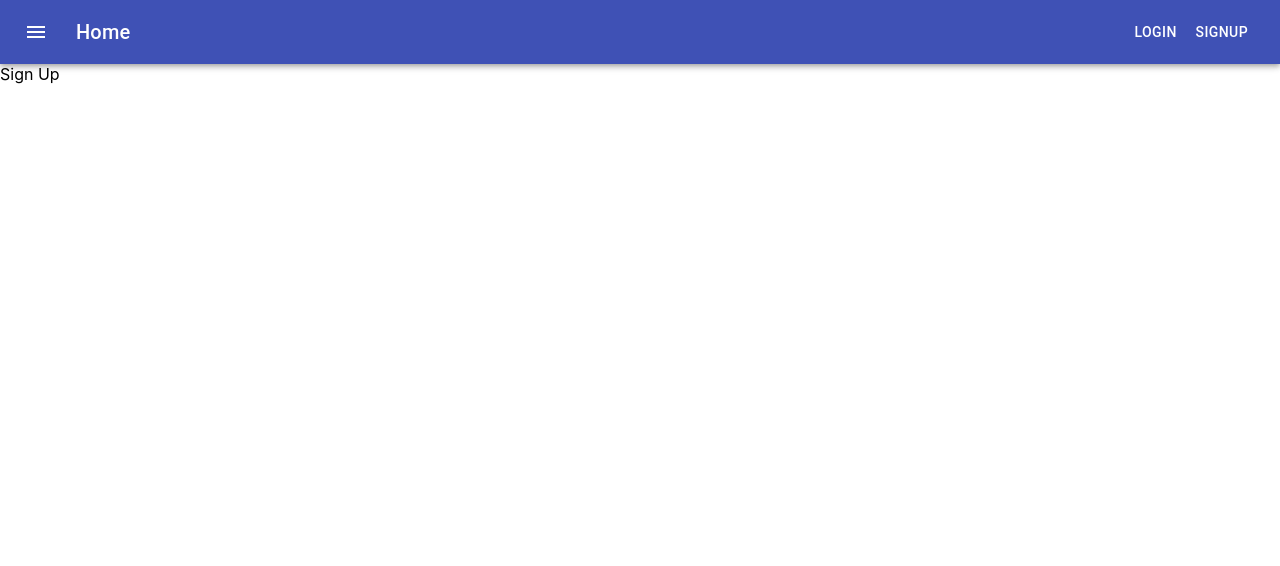
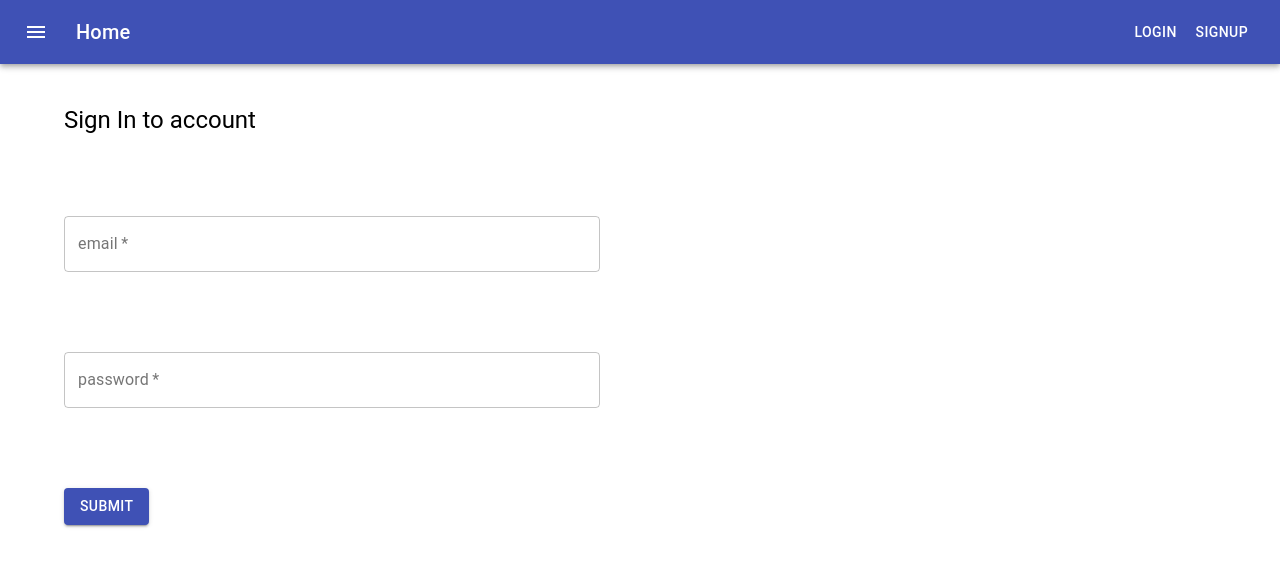
Before and after one commit to mikohan/front-back-auth-system, a React (Create React App) app in the folder frontend/: page /signup in a window 1280 px wide. Shown: the top 566 px of the page. Built offline with nearby package versions, Linux system fonts and the light colour scheme.

Commit message:
Sign up page working

```diff
--- a/frontend/src/containers/SignUp.tsx
+++ b/frontend/src/containers/SignUp.tsx
@@ -1,7 +1,116 @@
-import React, { ReactElement } from 'react';
+import React, { ReactElement, useState } from 'react';
+import { Redirect } from 'react-router-dom';
+import { createStyles, makeStyles, Theme } from '@material-ui/core/styles';
+import {
+  Typography,
+  Grid,
+  Container,
+  TextField,
+  Button,
+} from '@material-ui/core';
+import { signup } from '../store/users/userAction';
+import { useSelector, useDispatch } from 'react-redux';
+import { IState } from '../intefaces';
 
-export interface Props {}
+const useStyles = makeStyles((theme: Theme) =>
+  createStyles({
+    title: {
+      padding: theme.spacing(5),
+    },
+    textField: {
+      padding: theme.spacing(5),
+    },
+    bottom: {
+      padding: theme.spacing(5),
+      '&>span': {
+        marginRight: theme.spacing(1),
+        marginLeft: theme.spacing(1),
+      },
+    },
+  })
+);
+export interface LoginProps {}
+export interface ILogin {
+  email: string;
+  password: string;
+}
 
-export default function SignUp(props: Props): ReactElement | null {
-  return <div>Sign Up</div>;
+export default function Login(): ReactElement | null {
+  const classes = useStyles();
+  const dispatch = useDispatch();
+  const [error, setError] = useState<string | null>(null);
+  const isAuthenticated = useSelector(
+    (state: IState) => state.user.isAuthenticated
+  );
+
+  const [formData, setFormData] = useState<ILogin>({
+    email: '',
+    password: '',
+  });
+
+  function onChange(e: React.ChangeEvent<HTMLInputElement>) {
+    setFormData({ ...formData, [e.target.name]: e.target.value });
+  }
+  function onSubmit() {
+    // login(emal, password)
+    if ((formData.email, formData.password)) {
+      dispatch(signup(formData.email, formData.password));
+    } else {
+      setError('Email and password cannot be empty');
+    }
+  }
+
+  // is the user authenticated
+  // Redirect to home page
+  if (isAuthenticated) {
+    return <Redirect to="/" />;
+  }
+
+  return (
+    <Container maxWidth="lg">
+      <Grid container>
+        <Grid className={classes.title} item xs={12}>
+          <Typography variant="h5">Sign In to account</Typography>
+        </Grid>
+        {error && (
+          <Grid className={classes.title} item xs={12}>
+            <Typography variant="h5">{error}</Typography>
+          </Grid>
+        )}
+        <Grid item xs={6}>
+          <Grid className={classes.textField} item xs={12}>
+            <TextField
+              name="email"
+              defaultValue=""
+              variant="outlined"
+              placeholder="Email"
+              label="email"
+              type="email"
+              fullWidth
+              required
+              onChange={onChange}
+            />
+          </Grid>
+          <Grid className={classes.textField} item xs={12}>
+            <TextField
+              name="password"
+              defaultValue=""
+              variant="outlined"
+              placeholder="Password"
+              label="password"
+              type="password"
+              fullWidth
+              required
+              onChange={onChange}
+            />
+          </Grid>
+          <Grid className={classes.textField} item xs={12}>
+            <Button variant="contained" color="primary" onClick={onSubmit}>
+              Submit
+            </Button>
+          </Grid>
+        </Grid>
+      </Grid>
+    </Container>
+  );
 }
--- a/frontend/src/store/users/userAction.ts
+++ b/frontend/src/store/users/userAction.ts
@@ -15,6 +15,10 @@ import {
   USER_PASSWORD_RESET_FAIL,
   USER_PASSWORD_RESET_CONFIRM_SUCCESS,
   USER_PASSWORD_RESET_CONFIRM_FAIL,
+  USER_SIGN_UP_SUCCESS,
+  USER_SIGN_UP_FAIL,
+  USER_ACTIVATION_SUCCESS,
+  USER_ACTIVATION_FAIL,
 } from './userActionTypes';
 
 export const checkAuthenticated = () => async (
@@ -92,6 +96,8 @@ export const loadUser = () => async (
   }
 };
 
+// USER login
+
 export const login = (email: string, password: string) => async (
   dispatch: ThunkDispatch<IState, void, IUserAction>
 ) => {
@@ -108,6 +114,49 @@ export const login = (email: string, password: string) => async (
     console.log('Cant create token in actions 21 line', e);
     dispatch({
       type: USER_LOGIN_FAIL,
+      payload: null,
+    });
+  }
+};
+
+// USER sign up
+
+export const signup = (email: string, password: string) => async (
+  dispatch: ThunkDispatch<IState, void, IUserAction>
+) => {
+  const body = { email, password };
+  const url = `${process.env.REACT_APP_API_URL}/auth/users/`;
+  try {
+    const res = await axios.post(url, body);
+    dispatch({
+      type: USER_SIGN_UP_SUCCESS,
+      payload: res.data,
+    });
+  } catch (e) {
+    console.log('Cant create token in actions 21 line', e);
+    dispatch({
+      type: USER_SIGN_UP_FAIL,
+      payload: null,
+    });
+  }
+};
+// User activation
+
+export const verify = (uid: string, token: string) => async (
+  dispatch: ThunkDispatch<IState, void, IUserAction>
+) => {
+  const body = { uid, token };
+  const url = `${process.env.REACT_APP_API_URL}/auth/users/activation/`;
+  try {
+    const res = await axios.post(url, body);
+    dispatch({
+      type: USER_ACTIVATION_SUCCESS,
+      payload: res.data,
+    });
+  } catch (e) {
+    console.log('Cant create token in actions 21 line', e);
+    dispatch({
+      type: USER_ACTIVATION_FAIL,
       payload: null,
     });
   }
```
